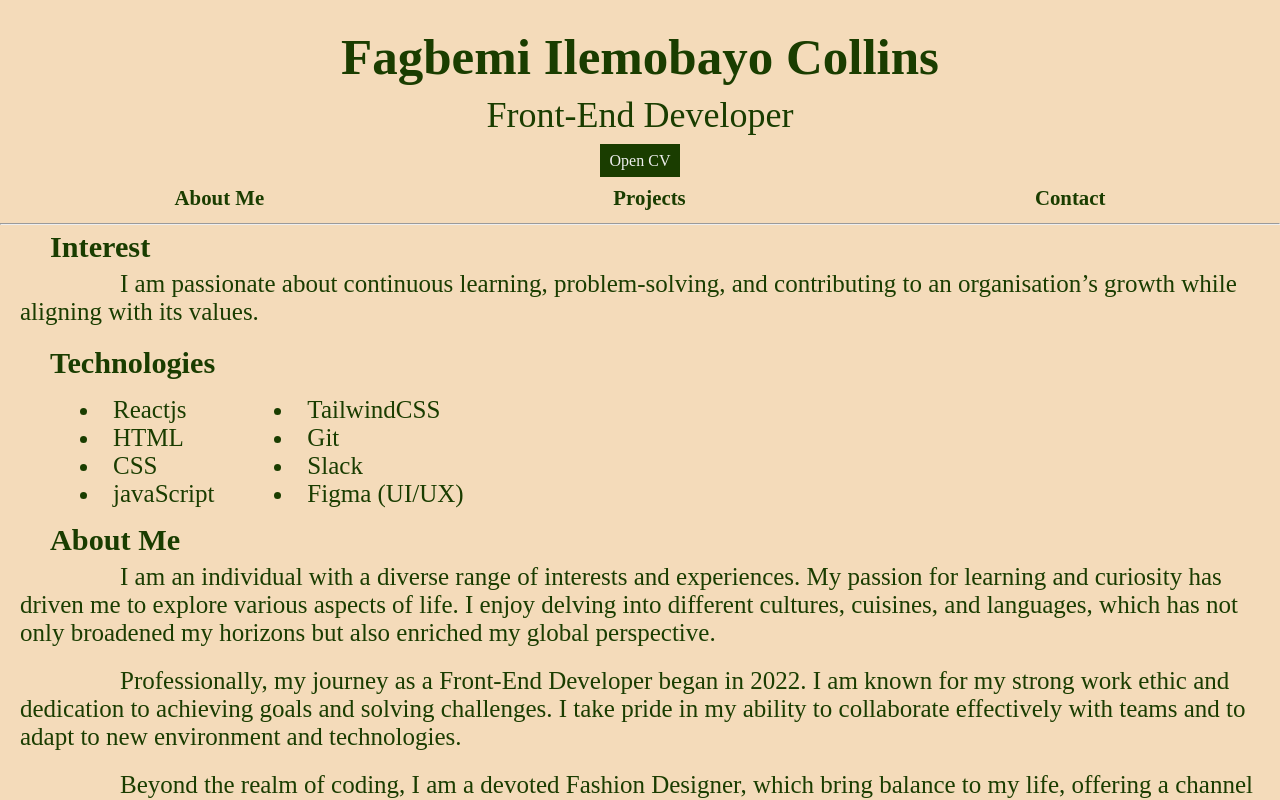
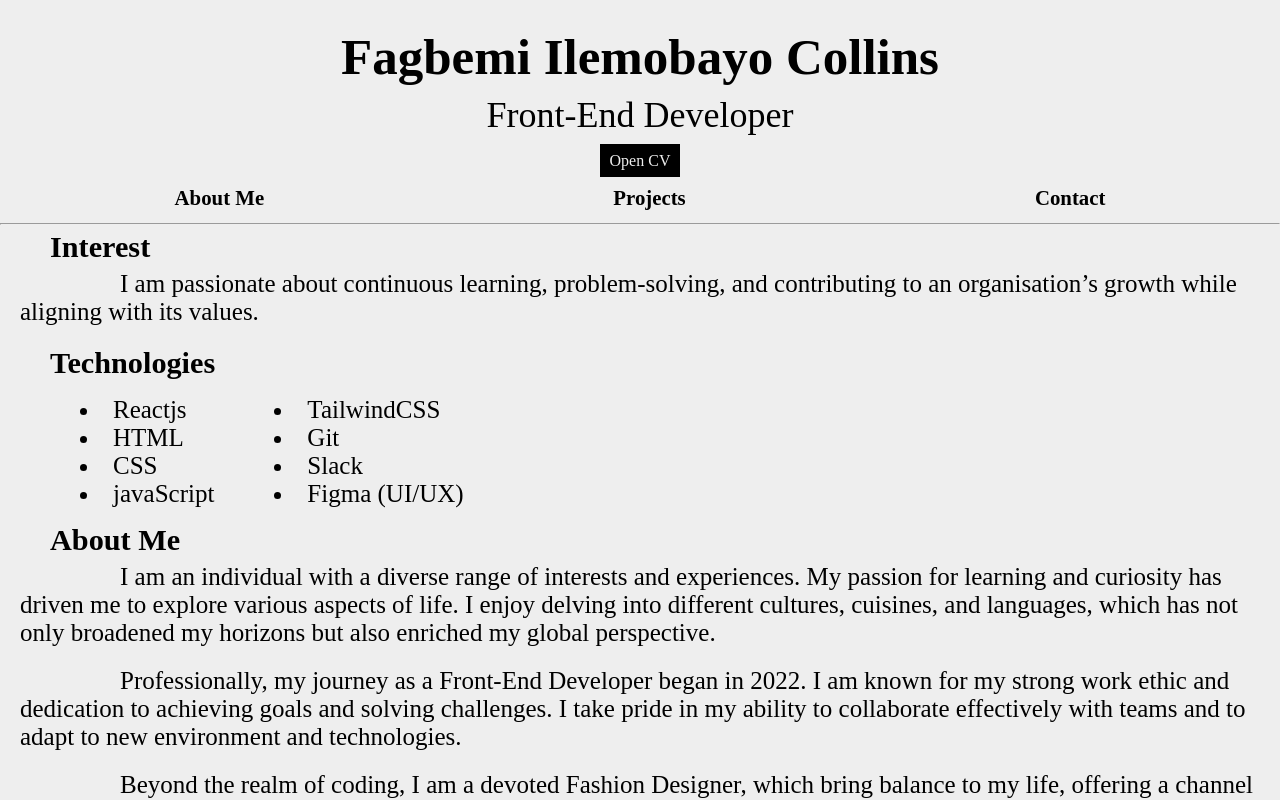
Before and after one commit to sirGentlejack/portfolio, a React (Create React App) app: page / in a window 1280 px wide. Shown: the top 800 px of the page. Built offline with nearby package versions, Linux system fonts and the light colour scheme.

Commit message:
background color change

```diff
--- a/src/App.css
+++ b/src/App.css
@@ -3,8 +3,8 @@
   margin: 0;
 }
 :root{
-  --light: #f4dbba;
-  --dark: #1a3d00;
+  --light: #eee;
+  --dark: black;
   --white: #eeeeee;
 }
 a{
```
Also changed, not shown: 1 other file (tests, documents, lock files or other folders).
